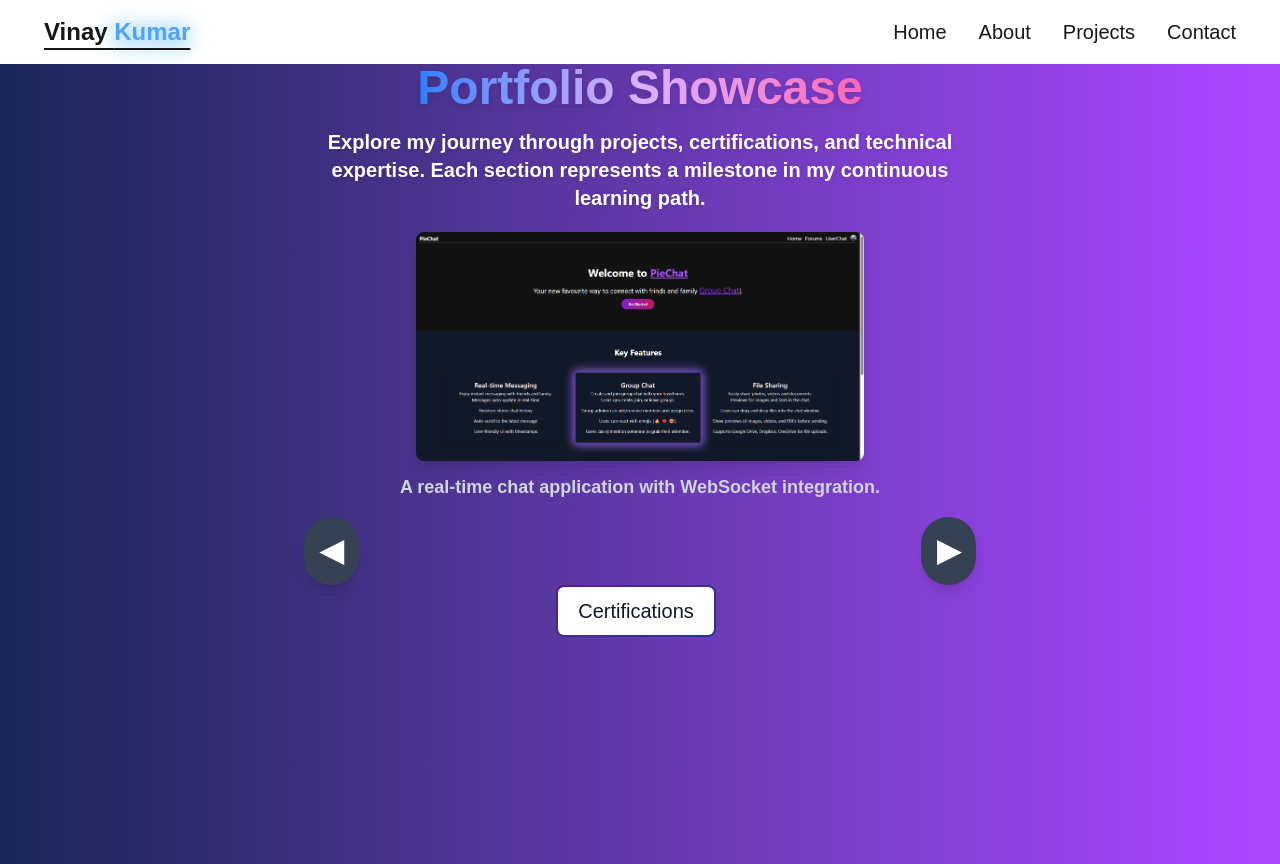
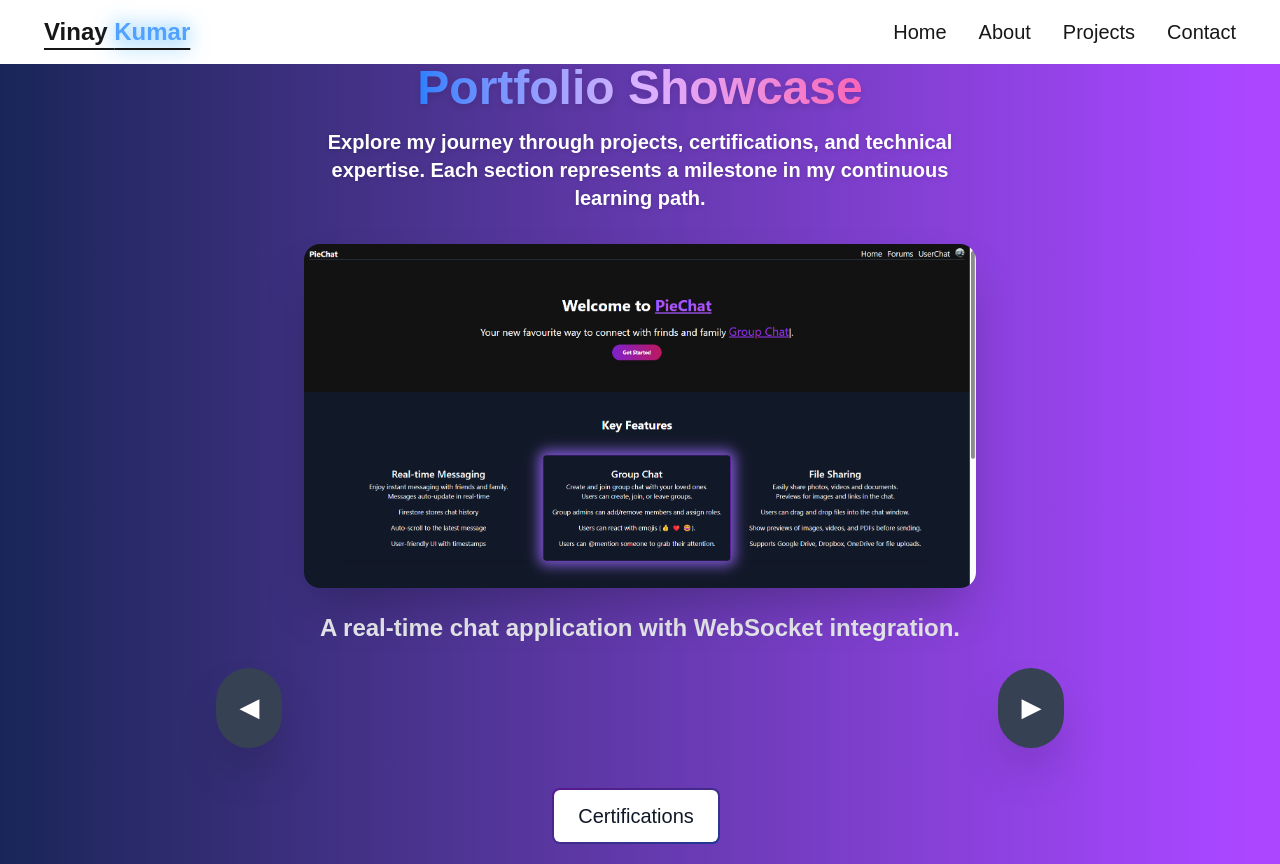
Before and after one commit to VinayKumar1510/portfolio, a Next.js app: page /projects in a window 1280 px wide. Built offline with nearby package versions, Linux system fonts and the light colour scheme.

Commit message:
Update page.js

```diff
--- a/app/projects/page.js
+++ b/app/projects/page.js
@@ -37,19 +37,19 @@ const Projects = () => {
             </div>
 
             {/* Carousel Section */}
-            <div id="controls-carousel" className="relative w-full mt-5 flex flex-col items-center px-4">
+            <div id="controls-carousel" className="relative w-full mt-8 flex flex-col items-center px-4">
                 {/* Image Container */}
-                <div className="relative w-full max-w-2xl flex justify-center items-center">
+                <div className="relative w-full max-w-4xl flex justify-center items-center">
                     <a href={projects[currentIndex].link} target="_blank" rel="noopener noreferrer">
                         <motion.img
-                            key={currentIndex} // Ensures a re-render when index changes
+                            key={currentIndex}
                             src={projects[currentIndex].src}
-                            className="w-full max-w-md object-contain rounded-lg shadow-lg"
+                            className="w-full max-w-3xl md:max-w-2xl object-contain rounded-2xl shadow-2xl"
                             alt="Project"
-                            initial={{ opacity: 0, x: 50 }} // Start position (off-screen)
-                            animate={{ opacity: 1, x: 0 }} // Animate to center
-                            exit={{ opacity: 0, x: -50 }} // Exit animation
-                            transition={{ duration: 0.5, ease: "easeInOut" }} // Smooth transition
+                            initial={{ opacity: 0, x: 50 }}
+                            animate={{ opacity: 1, x: 0 }}
+                            exit={{ opacity: 0, x: -50 }}
+                            transition={{ duration: 0.5, ease: "easeInOut" }}
                         />
                     </a>
                 </div>
@@ -57,44 +57,44 @@ const Projects = () => {
                 {/* Project Description */}
                 <motion.div
                     key={currentIndex}
-                    className="text-center text-md md:text-lg text-gray-300 mt-3 px-4"
-                    initial={{ opacity: 0, y: 20 }} // Start animation
-                    animate={{ opacity: 1, y: 0 }} // Fade-in effect
-                    exit={{ opacity: 0, y: -20 }} // Exit animation
+                    className="text-center text-lg md:text-2xl text-gray-200 mt-6 px-6"
+                    initial={{ opacity: 0, y: 20 }}
+                    animate={{ opacity: 1, y: 0 }}
+                    exit={{ opacity: 0, y: -20 }}
                     transition={{ duration: 0.5, ease: "easeInOut" }}
                 >
                     {projects[currentIndex].text}
                 </motion.div>
 
                 {/* Navigation Buttons */}
-                <div className="w-full flex justify-between items-center max-w-2xl mt-4">
+                <div className="w-full flex justify-between items-center max-w-4xl mt-6 px-6">
                     <button
                         type="button"
-                        className="bg-gray-700 hover:bg-gray-800 text-white p-3 md:p-4 rounded-full shadow-lg transition duration-300"
+                        className="bg-gray-700 hover:bg-gray-800 text-white p-4 md:p-6 rounded-full shadow-2xl transition duration-300 text-2xl"
                         onClick={prevSlide}
                     >
                         ◀
                     </button>
                     <button
                         type="button"
-                        className="bg-gray-700 hover:bg-gray-800 text-white p-3 md:p-4 rounded-full shadow-lg transition duration-300"
+                        className="bg-gray-700 hover:bg-gray-800 text-white p-4 md:p-6 rounded-full shadow-2xl transition duration-300 text-2xl"
                         onClick={nextSlide}
                     >
                         ▶
                     </button>
                 </div>
             </div>
-            <div className="flex justify-center items-center">
 
+            {/* Certifications Button */}
+            <div className="flex justify-center items-center mt-10">
                 <Link href="/certifications">
-                <button className="relative inline-flex items-center justify-center p-0.5 mb-2 me-2 overflow-hidden text-xl font-medium text-gray-900 rounded-lg group bg-gradient-to-br from-purple-900 to-blue-900 group-hover:from-purple-900 group-hover:to-blue-900 hover:text-white dark:text-white focus:ring-4 focus:outline-none focus:ring-blue-900 dark:focus:ring-blue-800">
-              <span className="relative px-5 py-2.5 transition-all ease-in duration-75 bg-white dark:bg-gray-900 rounded-md group-hover:bg-transparent group-hover:dark:bg-transparent">
-                Certifications
-              </span>
-            </button>
+                    <button className="relative inline-flex items-center justify-center p-0.5 mb-2 me-2 overflow-hidden text-xl font-medium text-gray-900 rounded-lg group bg-gradient-to-br from-purple-900 to-blue-900 group-hover:from-purple-900 group-hover:to-blue-900 hover:text-white dark:text-white focus:ring-4 focus:outline-none focus:ring-blue-900 dark:focus:ring-blue-800">
+                        <span className="relative px-6 py-3 transition-all ease-in duration-75 bg-white dark:bg-gray-900 rounded-md group-hover:bg-transparent group-hover:dark:bg-transparent">
+                            Certifications
+                        </span>
+                    </button>
                 </Link>
             </div>
-
         </ScrollText>
     );
 };
```
